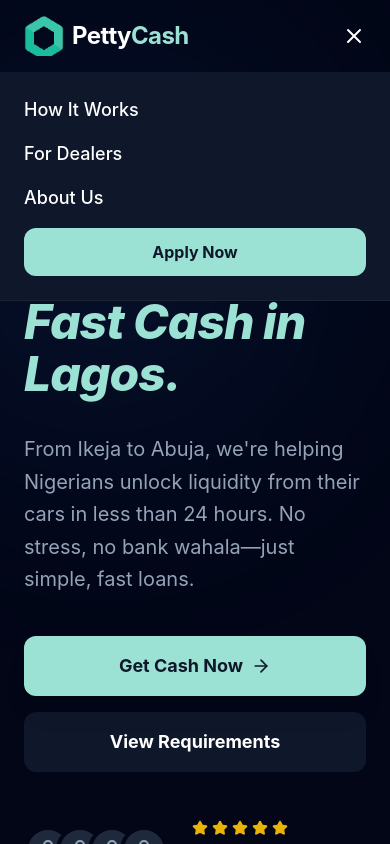
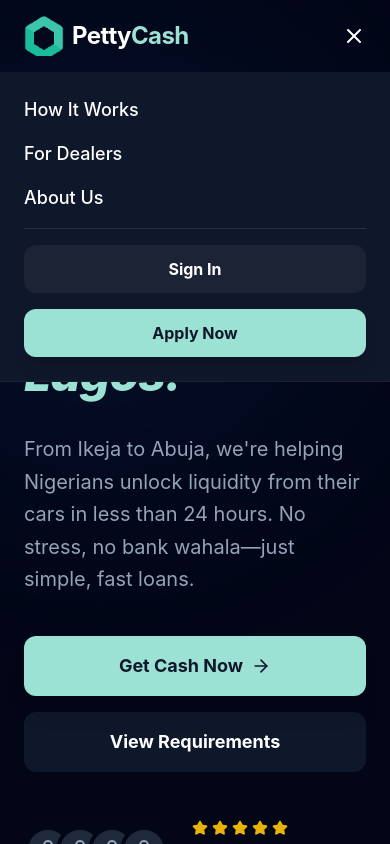
Before and after one commit to emmytee01-sys/pettycashdrive, a React (Vite) app: page / in a window 390 px wide. Both pictures are taken after a click on the button 354 px from the left and 36 px from the top of the page. Shown: the top 844 px of the page. Built offline with nearby package versions, Linux system fonts and the light colour scheme.

Commit message:
fix: add sign in and sign out to mobile menu

```diff
--- a/src/App.tsx
+++ b/src/App.tsx
@@ -114,9 +114,50 @@ const Navbar = ({ user, onLogout }: { user: { role: string } | null, onLogout?:
             <a href="#" className="block text-lg font-medium">How It Works</a>
             <a href="#" className="block text-lg font-medium">For Dealers</a>
             <a href="#" className="block text-lg font-medium">About Us</a>
-            <button className="w-full py-3 bg-primary text-primary-foreground rounded-xl font-bold">
-              Apply Now
-            </button>
+
+            {user ? (
+               <div className="pt-4 border-t border-white/10 space-y-4">
+                  <div className="flex items-center gap-4">
+                     <div className="w-10 h-10 rounded-full bg-primary/20 flex items-center justify-center text-primary">
+                        <User className="w-5 h-5" />
+                     </div>
+                     <div>
+                        <div className="text-sm font-black text-white">{user.role.toUpperCase()}</div>
+                        <div className="text-[10px] text-muted-foreground font-bold italic">Logged In</div>
+                     </div>
+                  </div>
+                  <button
+                    onClick={() => {
+                      onLogout?.();
+                      setMobileMenuOpen(false);
+                    }}
+                    className="w-full py-3 bg-red-500/10 text-red-500 border border-red-500/20 rounded-xl font-bold"
+                  >
+                    Sign Out
+                  </button>
+               </div>
+            ) : (
+               <div className="pt-4 border-t border-white/10 space-y-4">
+                  <button
+                    onClick={() => {
+                      window.dispatchEvent(new CustomEvent('openAuth'));
+                      setMobileMenuOpen(false);
+                    }}
+                    className="w-full py-3 bg-white/5 border border-white/10 text-white rounded-xl font-bold"
+                  >
+                    Sign In
+                  </button>
+                  <button
+                    onClick={() => {
+                      window.dispatchEvent(new CustomEvent('openForm'));
+                      setMobileMenuOpen(false);
+                    }}
+                    className="w-full py-3 bg-primary text-primary-foreground rounded-xl font-bold hover:scale-[1.02] transition-transform shadow-lg shadow-primary/20"
+                  >
+                    Apply Now
+                  </button>
+               </div>
+            )}
           </motion.div>
         )}
       </AnimatePresence>
```
